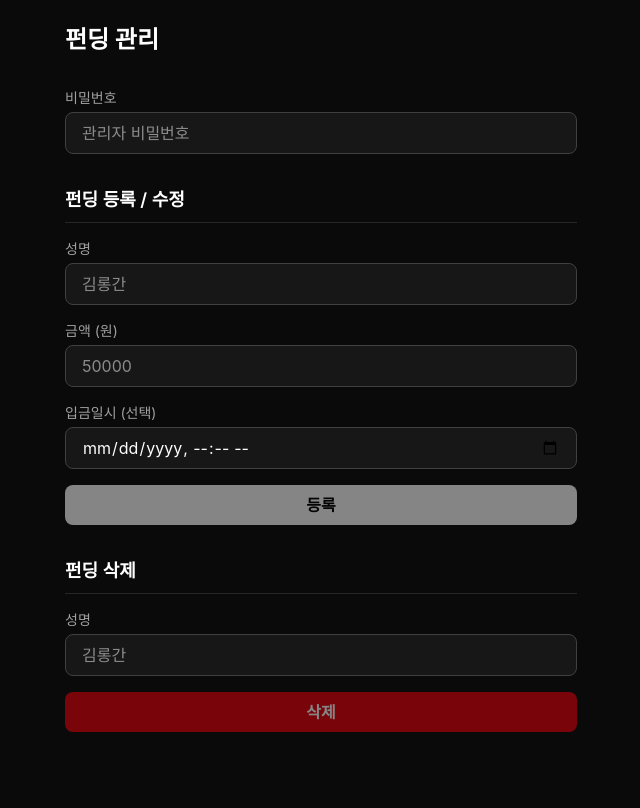
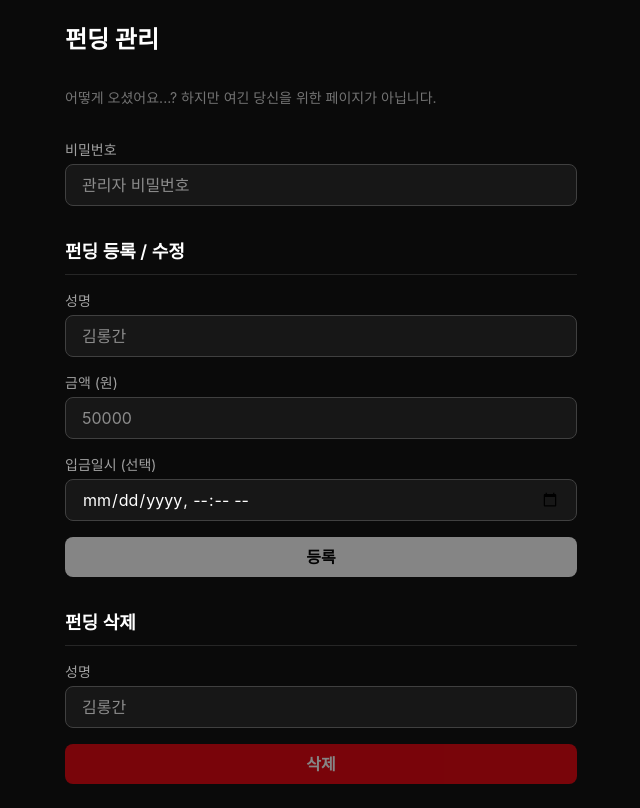
Before and after one commit to highsummer/2026-birthday-funding-web, a React (Vite) app: page /funding-management in a window 1280 px wide. Shown: the whole page, without its empty margins (319-959 px from the left). Built offline with nearby package versions, Linux system fonts and the light colour scheme; no server answers; a web font is replaced by a local one.

Commit message:
Add introductory text to Funding Management page to enhance user experience and provide context.

```diff
--- a/src/pages/FundingManagement.tsx
+++ b/src/pages/FundingManagement.tsx
@@ -71,6 +71,9 @@ export default function FundingManagement() {
     <div className="min-h-screen bg-neutral-950 text-white p-6">
       <div className="max-w-lg mx-auto space-y-8">
         <h1 className="text-2xl font-bold">펀딩 관리</h1>
+        <p className="text-neutral-500 text-sm">
+          어떻게 오셨어요...? 하지만 여긴 당신을 위한 페이지가 아닙니다.
+        </p>
 
         {/* Password */}
         <div>
```
